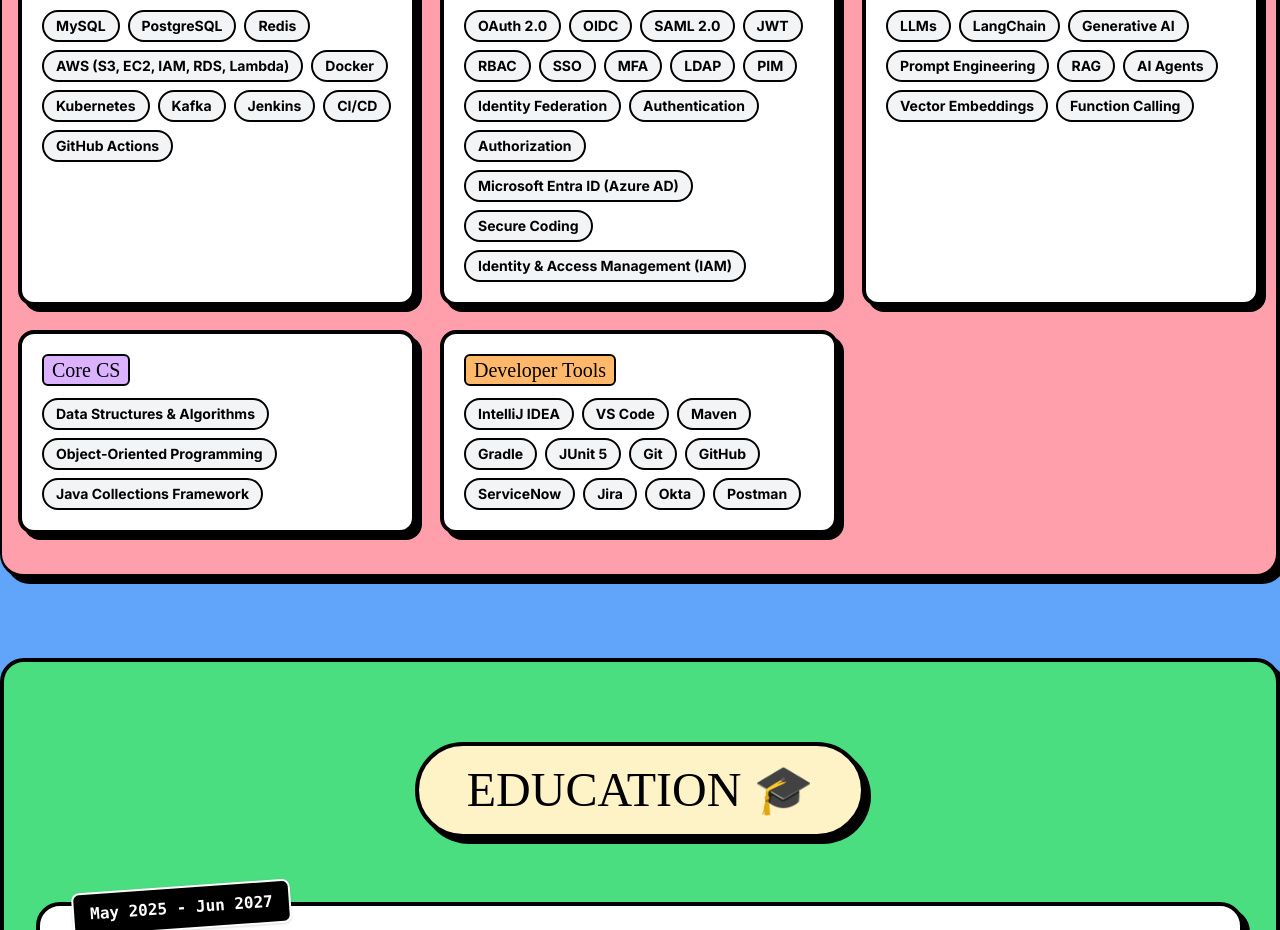
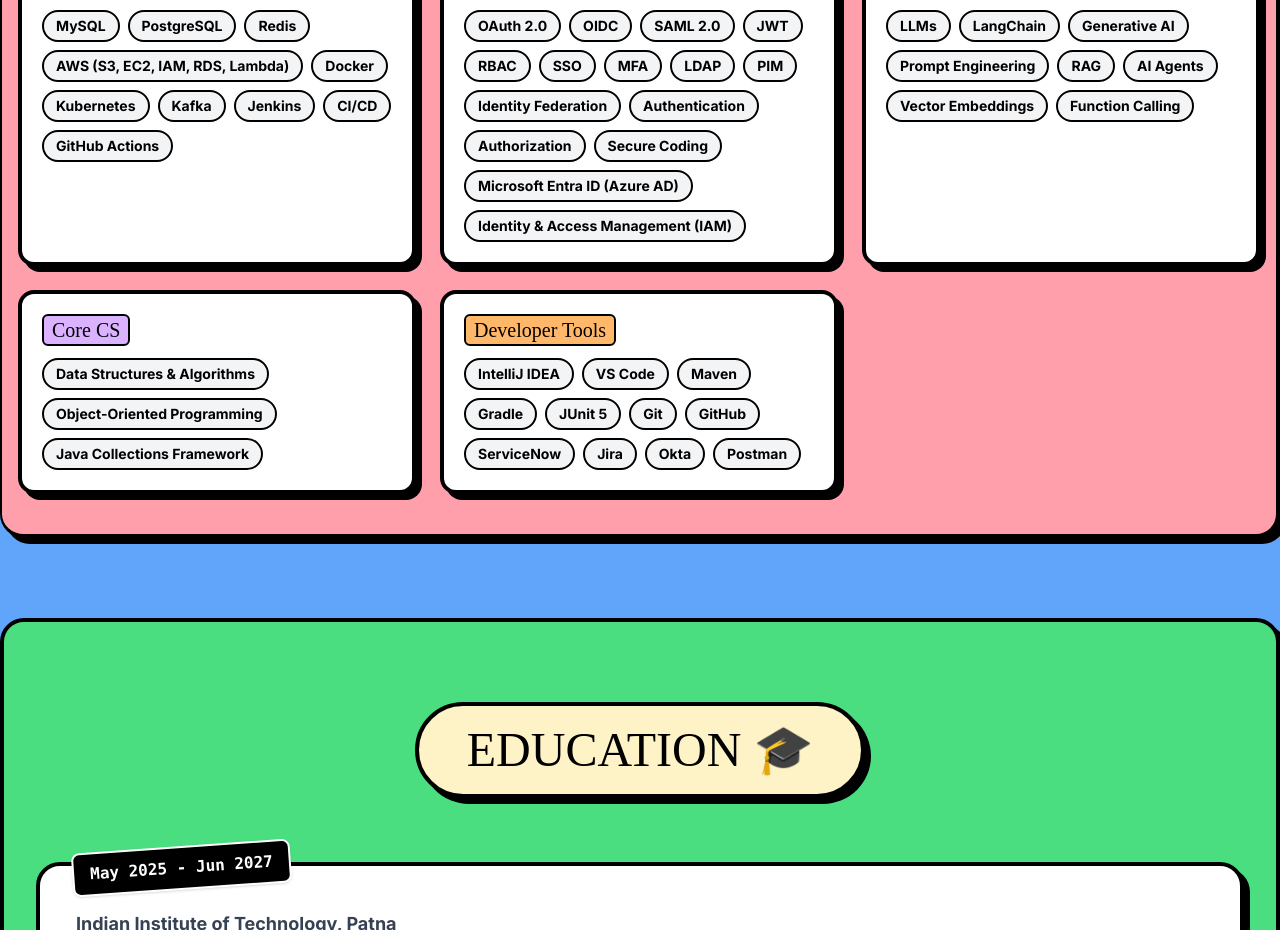
Before and after one commit to rajSunny5714/new-portfolio, a React (Vite) app: page / in a window 1280 px wide. Shown: the part 2968-3898 px from the top of the page. Built offline with nearby package versions, Linux system fonts and the light colour scheme; the HTML template or start-up script is replaced by a standard one; a web font is replaced by a local one.

Commit message:
Update Skills.tsx

```diff
--- a/src/components/sections/Skills.tsx
+++ b/src/components/sections/Skills.tsx
@@ -116,8 +116,8 @@
               'Identity Federation',
               'Authentication',
               'Authorization',
+              'Secure Coding',
               'Microsoft Entra ID (Azure AD)',
-              'Secure Coding',
               'Identity & Access Management (IAM)',
             ]}
           />
```
